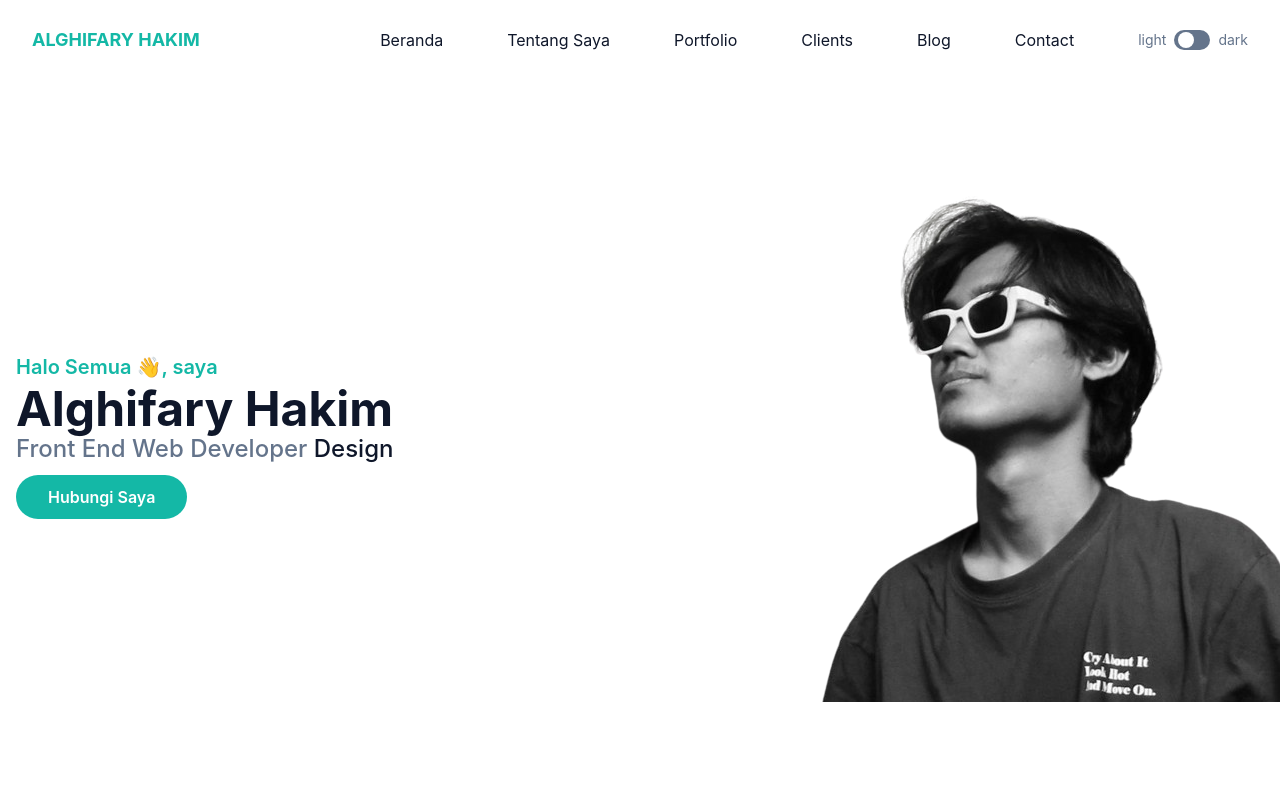
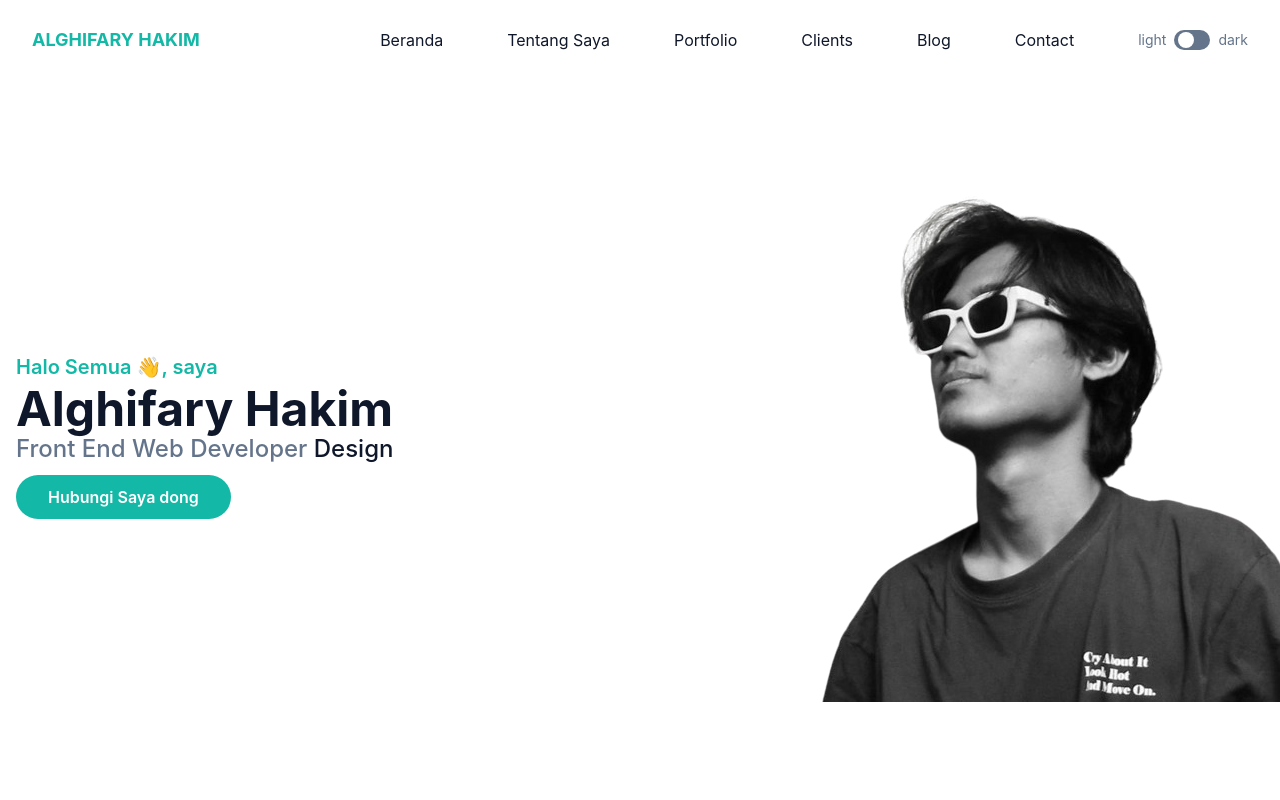
Before and after one commit to alghifaryAR/portku, a website: page index.html in a window 1280 px wide. Shown: the top 800 px of the page. Drawn offline with Linux system fonts and the light colour scheme.

Commit message:
ubah index

```diff
--- a/index.html
+++ b/index.html
@@ -81,7 +81,7 @@
             <h2 class="mb-5 text-lg font-medium text-secondary lg:text-2xl">Front End Web Developer <span class="text-dark dark:text-white"> Design</span></h2>
 
 
-            <a href="https://instagram.com/a_rchk" class="rounded-full bg-primary py-3 px-8 text-base font-semibold text-white transition duration-300 ease-in-out hover:opacity-80 hover:shadow-lg">Hubungi Saya</a>
+            <a href="https://instagram.com/a_rchk" class="rounded-full bg-primary py-3 px-8 text-base font-semibold text-white transition duration-300 ease-in-out hover:opacity-80 hover:shadow-lg">Hubungi Saya dong</a>
           </div>
           <div class="w-full self-end px-0 lg:w-1/2">
             <div class="relative mt-10 lg:right-0 lg:mt-9">
```
